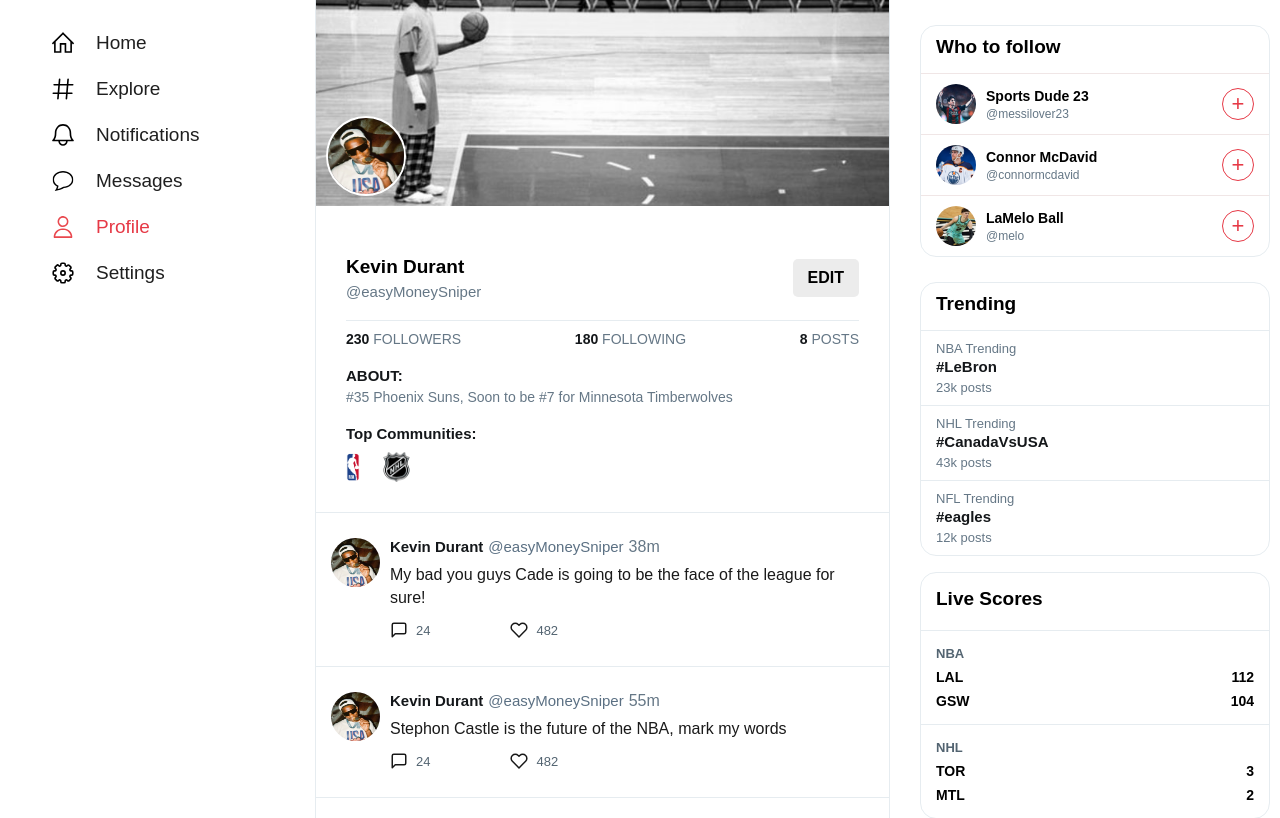
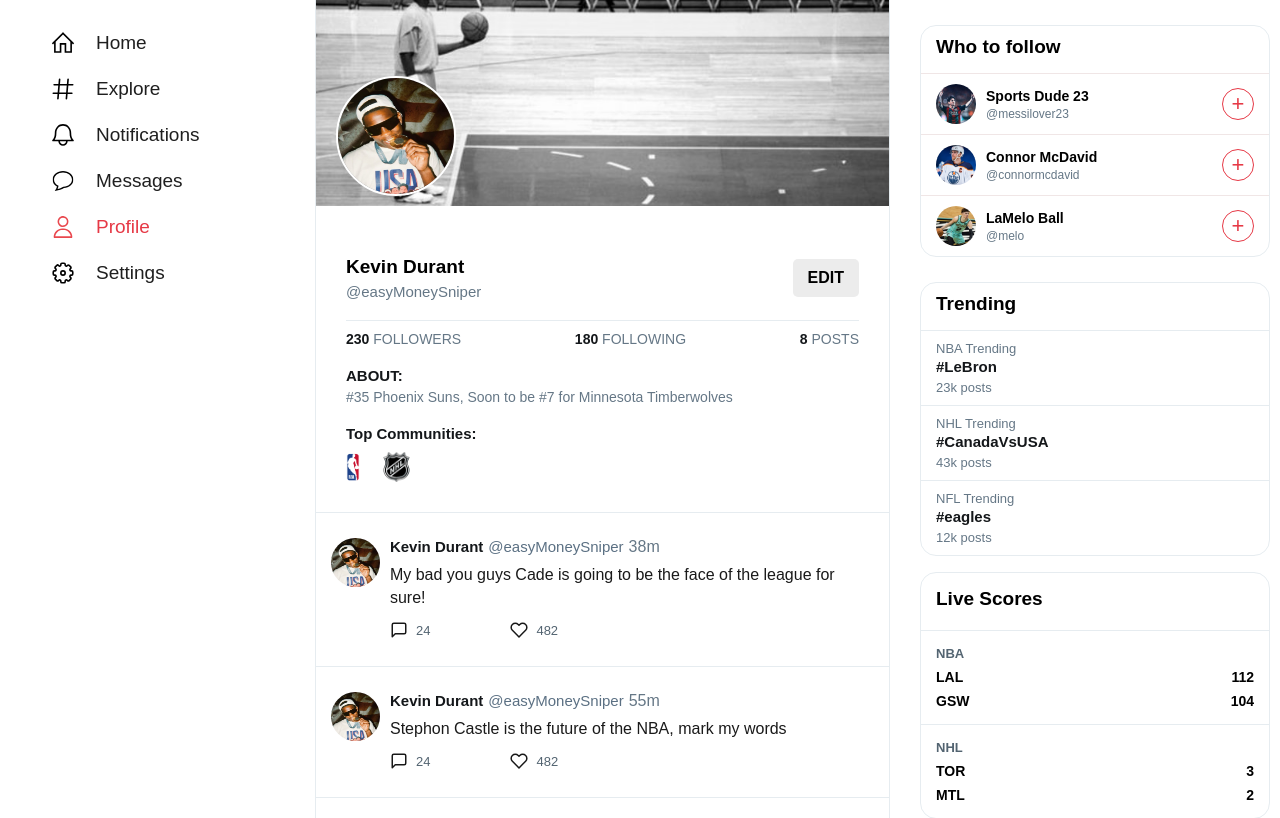
Before and after one commit to kylekmcleod/Sports-Social-Network, a PHP site: page /public/profile.html in a window 1280 px wide. Shown: the part 60-878 px from the top of the page. Run offline with PHP 8.4, Linux system fonts and the light colour scheme.

Commit message:
Larger image

```diff
--- a/assets/css/profile/profile.css
+++ b/assets/css/profile/profile.css
@@ -123,9 +123,9 @@
 .profile__profile-image {
     position: absolute;
     bottom: 10px;
-    left: 10px;
-    width: 80px;
-    height: 80px;
+    left: 20px;
+    width: 120px;
+    height: 120px;
     border-radius: 50%;
     border: 2px solid #fff;
 }
```
